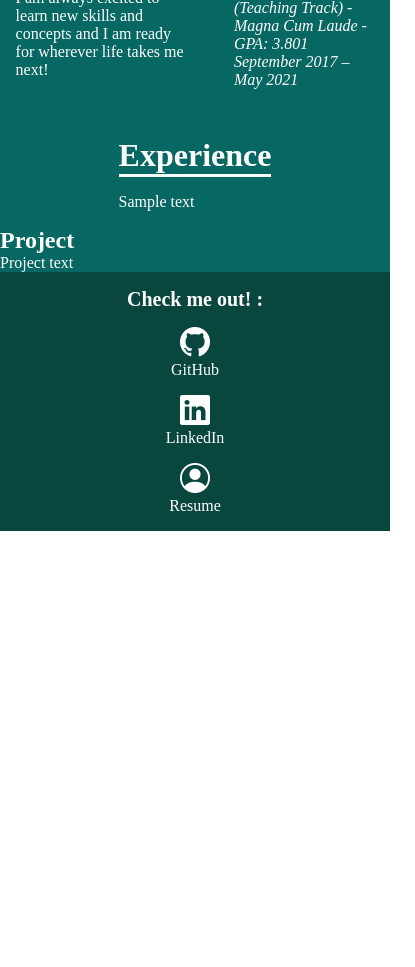
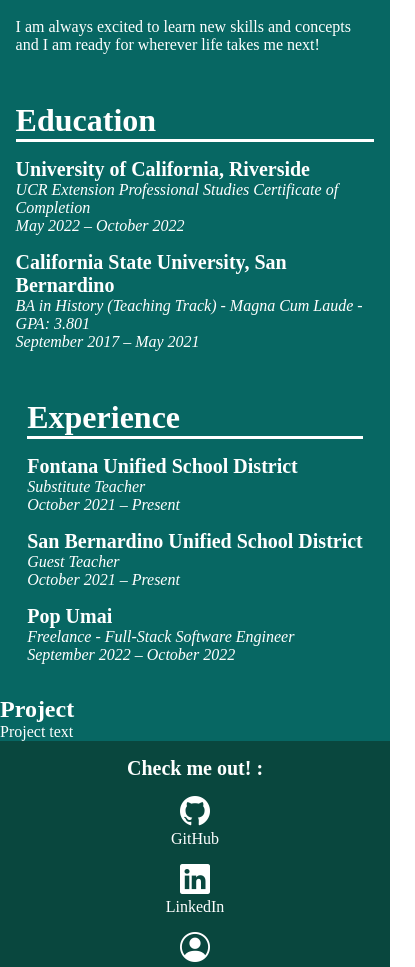
Before and after one commit to TonyQ032/react-portfolio, a React (Create React App) app: page / in a window 390 px wide. Shown: the part 1020-1987 px from the top of the page, 415 px wide, since content can reach past the window. Before the commit the page ends 1551 px from the top, so only its background shows below. Built offline with nearby package versions, Linux system fonts and the light colour scheme.

Commit message:
Completed About section

```diff
--- a/src/App.css
+++ b/src/App.css
@@ -5,10 +5,15 @@
   box-sizing: border-box;
 }
 
-main {
-  background-color: #076763;
+body {
+  font-family: 'Times New Roman', Times, serif
 }
 
 main {
+  background-color: #076763;
   color: white;
 }
+
+.bold {
+  font-weight: bold;
+}
--- a/src/components/About.jsx
+++ b/src/components/About.jsx
@@ -61,13 +61,15 @@ function About() {
           <h2 className="about-header">Education</h2>
 
           <div class="ed-container">
-            <h3 class="school-name">University of California, Riverside</h3>
+            <h3 class="school-name bold">
+              University of California, Riverside
+            </h3>
             <p>UCR Extension Professional Studies Certificate of Completion</p>
             <p>May 2022 – October 2022</p>
           </div>
 
           <div class="ed-container">
-            <h3 class="school-name">
+            <h3 class="school-name bold">
               California State University, San Bernardino
             </h3>
             <p>BA in History (Teaching Track) - Magna Cum Laude - GPA: 3.801</p>
@@ -78,7 +80,26 @@ function About() {
 
       <div className="bottom-row">
         <h2 className="about-header">Experience</h2>
-        <p>Sample text</p>
+
+        <div class="ed-container">
+          <h3 class="school-name bold">Fontana Unified School District</h3>
+          <p>Substitute Teacher</p>
+          <p>October 2021 – Present</p>
+        </div>
+
+        <div class="ed-container">
+          <h3 class="school-name bold">
+            San Bernardino Unified School District
+          </h3>
+          <p>Guest Teacher</p>
+          <p>October 2021 – Present</p>
+        </div>
+
+        <div class="ed-container">
+          <h3 class="school-name bold">Pop Umai</h3>
+          <p>Freelance - Full-Stack Software Engineer</p>
+          <p>September 2022 – October 2022</p>
+        </div>
       </div>
     </div>
   );
--- a/src/styles/about.css
+++ b/src/styles/about.css
@@ -4,8 +4,17 @@
   border-radius: 50%;
 }
 
+.social-link {
+  text-decoration: underline;
+  transition: 200ms;
+}
+
+.social-link:hover {
+  color: #98f3bf;
+}
+
 .about-me-container {
-  padding: 4vw;
+  padding: 2rem 4vw;
   display: flex;
   flex-direction: column;
   gap: 3rem;
@@ -27,7 +36,7 @@
 }
 
 .bottom-row {
-  max-width: 600px;
+  width: 500px;
   display: flex;
   flex-direction: column;
   justify-content: center;
@@ -37,10 +46,6 @@
 .about-header {
   font-size: 2rem;
   border-bottom: 3px solid white;
-}
-
-.ed-container h3 {
-  font-weight: bold;
 }
 
 .ed-container p {
@@ -53,3 +58,13 @@
   gap: 1rem;
   max-width: 400px;
 }
+
+@media (max-width: 768px) {
+
+  .top-row,
+  .middle-row,
+  .bottom-row {
+    flex-direction: column;
+    width: auto;
+  }
+}
--- a/src/styles/navbar.css
+++ b/src/styles/navbar.css
@@ -39,6 +39,7 @@ a {
 .nav-link {
   transition: 0.3s ease;
   font-size: 18px;
+  padding: 0.5rem 1rem;
 }
 
 .nav-link:hover {
```
